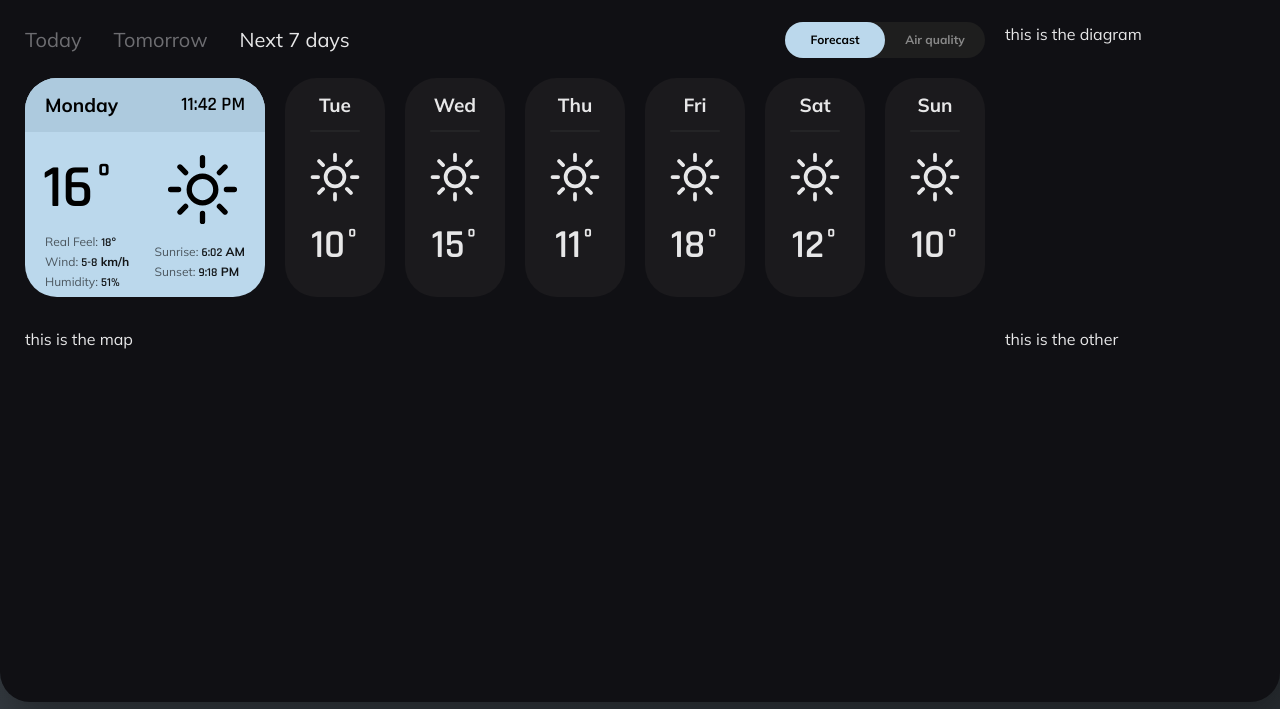
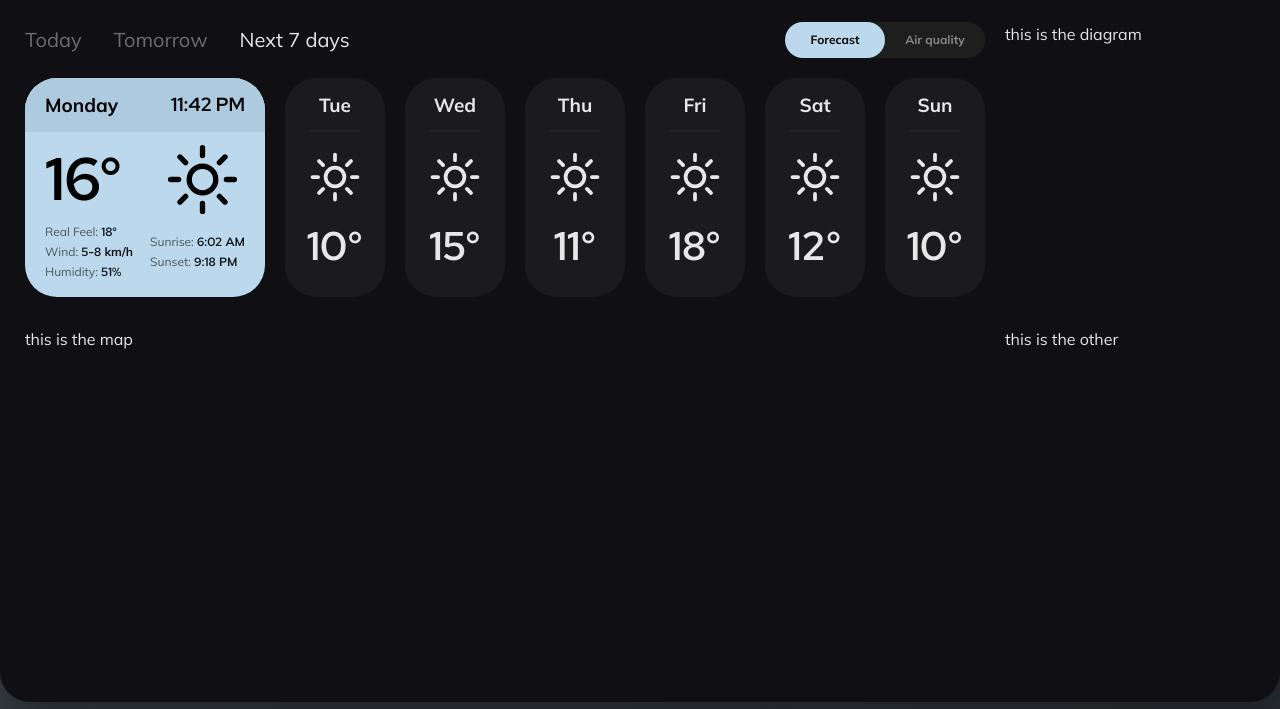
Before and after one commit to hptrk/Weathery, a website built with Parcel: page index.html in a window 1280 px wide. Shown: the part 91-800 px from the top of the page. Built offline with nearby package versions, Linux system fonts and the light colour scheme.

Commit message:
replace the fonts for the numbers with a better one

```diff
--- a/index.html
+++ b/index.html
@@ -7,7 +7,7 @@
     <link rel="preconnect" href="https://fonts.googleapis.com" />
     <link rel="preconnect" href="https://fonts.gstatic.com" crossorigin />
     <link
-      href="https://fonts.googleapis.com/css2?family=Mulish:wght@200;300;400;500;600;700;800;900&family=Rajdhani:wght@400;500;600&display=swap"
+      href="https://fonts.googleapis.com/css2?family=Mulish:wght@200;300;400;500;600;700;800;900&family=Red+Hat+Display:wght@400;500;600;700;800&family=Saira:wght@400;500;600;700;800&display=swap"
       rel="stylesheet"
     />
 
--- a/sass/base/_utilities.scss
+++ b/sass/base/_utilities.scss
@@ -5,5 +5,5 @@
   }
 }
 .numbers {
-  font-family: "Rajdhani", sans-serif;
+  font-family: "Red Hat Display", sans-serif;
 }
--- a/sass/components/_forecast-container--cards.scss
+++ b/sass/components/_forecast-container--cards.scss
@@ -63,13 +63,12 @@
           justify-content: space-between;
           align-items: center;
 
+          margin-top: 0;
           font-size: 6rem;
           font-weight: 700;
 
           & > span {
             line-height: 1;
-            position: relative;
-            left: -0.2rem; //ONLY IF IT NEEDS TO BE IN LINE WITH THE DAY (will change with other font)
           }
           & > svg {
             height: 8.5rem;
```
Also changed, not shown: css/style.css.
